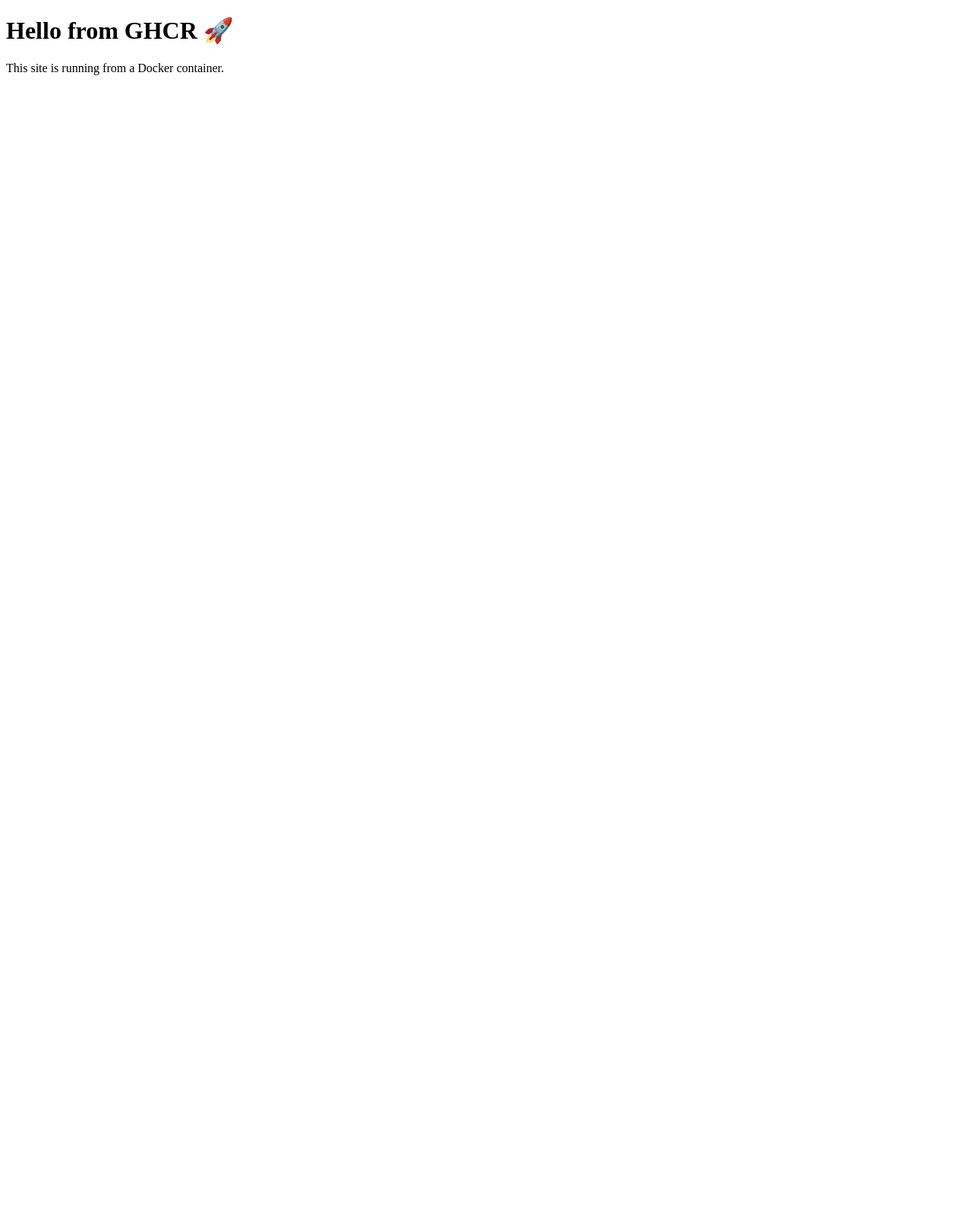
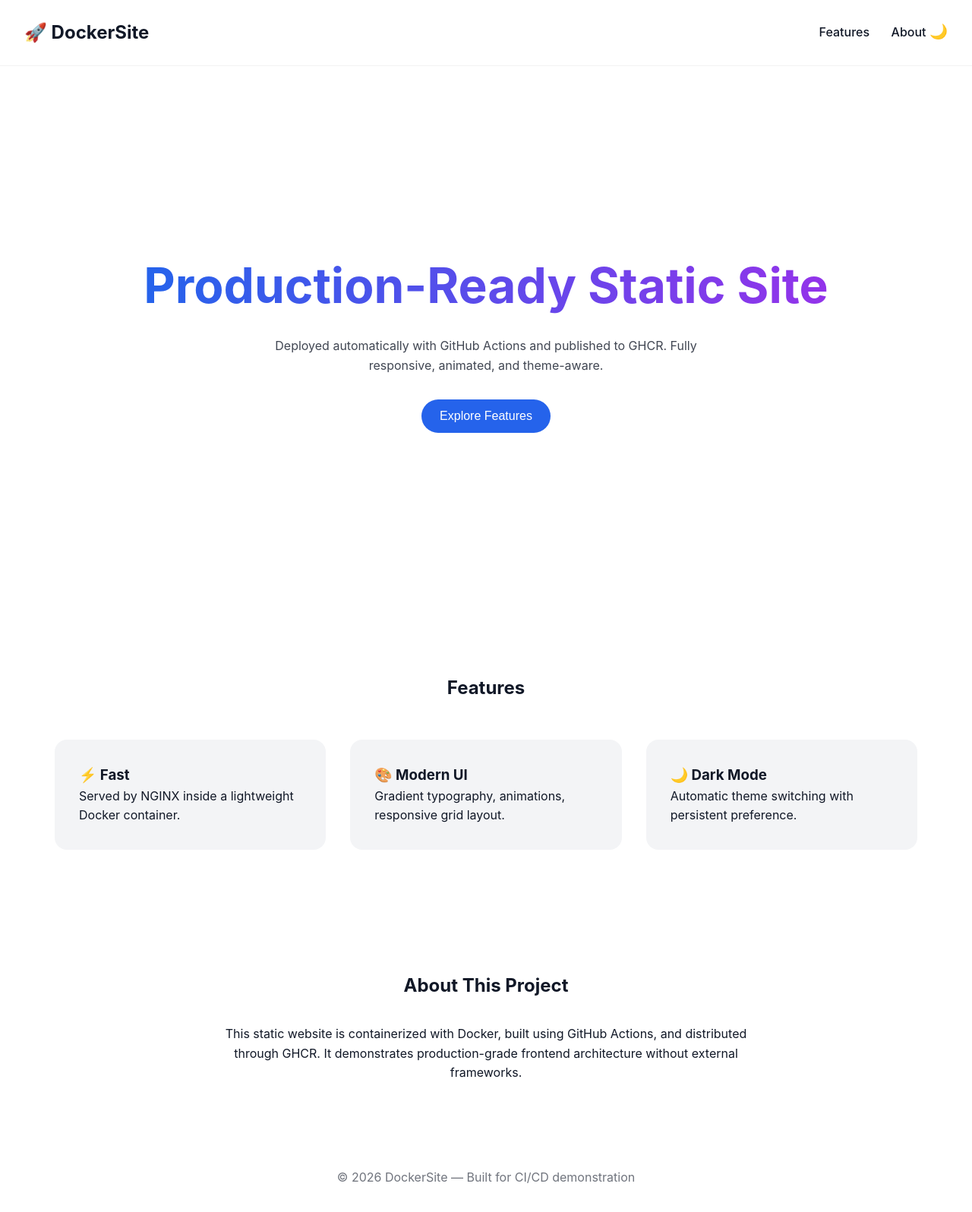
Before and after one commit to vishwas1234567/actions-demo, a plain HTML site: page index.html in a window 1280 px wide. Shown: the whole page at 76% size. Before the commit the page ends 800 px from the top, so only its background shows below. Drawn offline with Linux system fonts and the light colour scheme.

Commit message:
new chekcing

```diff
--- a/index.html
+++ b/index.html
@@ -1,10 +1,230 @@
 <!DOCTYPE html>
-<html>
+<html lang="en">
 <head>
-  <title>My Simple Site</title>
+  <meta charset="UTF-8" />
+  <meta name="viewport" content="width=device-width, initial-scale=1.0" />
+  <meta name="description" content="Modern Dockerized website deployed via GitHub Actions to GHCR." />
+  <meta property="og:title" content="Advanced Docker Site" />
+  <meta property="og:description" content="Production-ready static site with animations and theme toggle." />
+  <meta property="og:type" content="website" />
+  <title>Advanced Docker Site</title>
+
+  <style>
+    :root {
+      --bg: #ffffff;
+      --text: #111827;
+      --primary: #2563eb;
+      --card: #f3f4f6;
+    }
+
+    [data-theme="dark"] {
+      --bg: #0f172a;
+      --text: #f1f5f9;
+      --primary: #3b82f6;
+      --card: #1e293b;
+    }
+
+    * {
+      margin: 0;
+      padding: 0;
+      box-sizing: border-box;
+    }
+
+    html {
+      scroll-behavior: smooth;
+    }
+
+    body {
+      font-family: -apple-system, BlinkMacSystemFont, "Segoe UI", Roboto, Oxygen, Ubuntu, Cantarell, sans-serif;
+      background: var(--bg);
+      color: var(--text);
+      transition: background 0.3s ease, color 0.3s ease;
+      line-height: 1.6;
+    }
+
+    header {
+      padding: 1.5rem 2rem;
+      display: flex;
+      justify-content: space-between;
+      align-items: center;
+      position: sticky;
+      top: 0;
+      background: var(--bg);
+      border-bottom: 1px solid rgba(0,0,0,0.05);
+      backdrop-filter: blur(10px);
+      z-index: 1000;
+    }
+
+    nav a {
+      margin-left: 1.5rem;
+      text-decoration: none;
+      color: var(--text);
+      font-weight: 500;
+      transition: color 0.2s ease;
+    }
+
+    nav a:hover {
+      color: var(--primary);
+    }
+
+    .hero {
+      min-height: 90vh;
+      display: grid;
+      place-items: center;
+      text-align: center;
+      padding: 2rem;
+      animation: fadeIn 1.2s ease forwards;
+    }
+
+    .hero h1 {
+      font-size: clamp(2.5rem, 5vw, 4rem);
+      margin-bottom: 1rem;
+      background: linear-gradient(90deg, var(--primary), #9333ea);
+      -webkit-background-clip: text;
+      -webkit-text-fill-color: transparent;
+    }
+
+    .hero p {
+      max-width: 600px;
+      margin: 0 auto 2rem;
+      opacity: 0.8;
+    }
+
+    .btn {
+      padding: 0.8rem 1.5rem;
+      border: none;
+      border-radius: 50px;
+      background: var(--primary);
+      color: white;
+      cursor: pointer;
+      font-size: 1rem;
+      transition: transform 0.2s ease, box-shadow 0.2s ease;
+    }
+
+    .btn:hover {
+      transform: translateY(-3px);
+      box-shadow: 0 10px 20px rgba(0,0,0,0.15);
+    }
+
+    section {
+      padding: 5rem 2rem;
+      max-width: 1200px;
+      margin: auto;
+    }
+
+    .grid {
+      display: grid;
+      grid-template-columns: repeat(auto-fit, minmax(250px, 1fr));
+      gap: 2rem;
+    }
+
+    .card {
+      background: var(--card);
+      padding: 2rem;
+      border-radius: 16px;
+      transition: transform 0.3s ease;
+    }
+
+    .card:hover {
+      transform: translateY(-8px);
+    }
+
+    footer {
+      text-align: center;
+      padding: 2rem;
+      opacity: 0.6;
+    }
+
+    .theme-toggle {
+      cursor: pointer;
+      border: none;
+      background: none;
+      font-size: 1.2rem;
+    }
+
+    @keyframes fadeIn {
+      from { opacity: 0; transform: translateY(30px); }
+      to { opacity: 1; transform: translateY(0); }
+    }
+  </style>
 </head>
+
 <body>
-  <h1>Hello from GHCR 🚀</h1>
-  <p>This site is running from a Docker container.</p>
+  <header>
+    <h2>🚀 DockerSite</h2>
+    <nav>
+      <a href="#features">Features</a>
+      <a href="#about">About</a>
+      <button class="theme-toggle" aria-label="Toggle theme">🌙</button>
+    </nav>
+  </header>
+
+  <main>
+    <section class="hero">
+      <div>
+        <h1>Production-Ready Static Site</h1>
+        <p>
+          Deployed automatically with GitHub Actions and published to GHCR.
+          Fully responsive, animated, and theme-aware.
+        </p>
+        <button class="btn" onclick="scrollToFeatures()">Explore Features</button>
+      </div>
+    </section>
+
+    <section id="features">
+      <h2 style="text-align:center; margin-bottom:3rem;">Features</h2>
+      <div class="grid">
+        <div class="card">
+          <h3>⚡ Fast</h3>
+          <p>Served by NGINX inside a lightweight Docker container.</p>
+        </div>
+        <div class="card">
+          <h3>🎨 Modern UI</h3>
+          <p>Gradient typography, animations, responsive grid layout.</p>
+        </div>
+        <div class="card">
+          <h3>🌙 Dark Mode</h3>
+          <p>Automatic theme switching with persistent preference.</p>
+        </div>
+      </div>
+    </section>
+
+    <section id="about">
+      <h2 style="text-align:center; margin-bottom:2rem;">About This Project</h2>
+      <p style="text-align:center; max-width:700px; margin:auto;">
+        This static website is containerized with Docker, built using GitHub Actions,
+        and distributed through GHCR. It demonstrates production-grade frontend
+        architecture without external frameworks.
+      </p>
+    </section>
+  </main>
+
+  <footer>
+    © 2026 DockerSite — Built for CI/CD demonstration
+  </footer>
+
+  <script>
+    const toggleBtn = document.querySelector('.theme-toggle');
+    const currentTheme = localStorage.getItem('theme');
+
+    if (currentTheme) {
+      document.documentElement.setAttribute('data-theme', currentTheme);
+      toggleBtn.textContent = currentTheme === 'dark' ? '☀️' : '🌙';
+    }
+
+    toggleBtn.addEventListener('click', () => {
+      const theme = document.documentElement.getAttribute('data-theme') === 'dark'
+        ? 'light'
+        : 'dark';
+
+      document.documentElement.setAttribute('data-theme', theme);
+      localStorage.setItem('theme', theme);
+      toggleBtn.textContent = theme === 'dark' ? '☀️' : '🌙';
+    });
+
+    function scrollToFeatures() {
+      document.getElementById('features').scrollIntoView({ behavior: 'smooth' });
+    }
+  </script>
 </body>
 </html>
```
